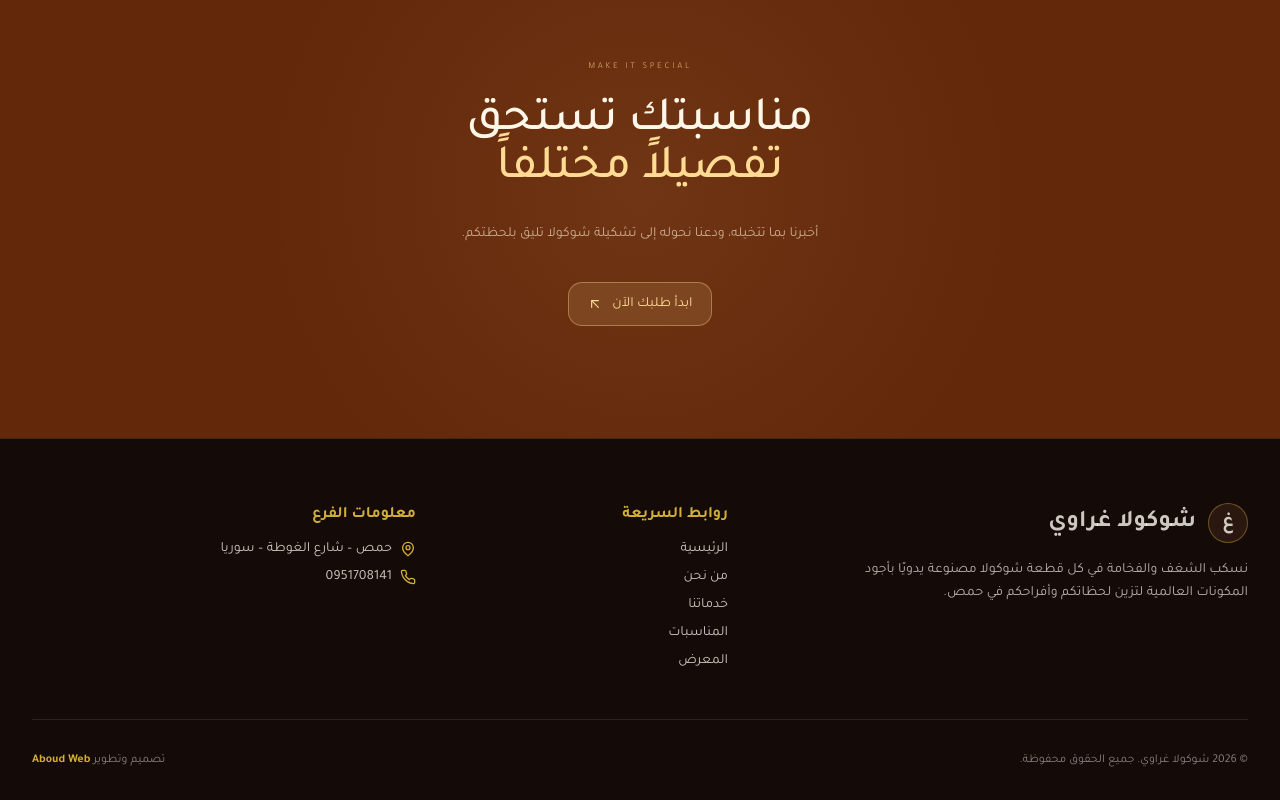
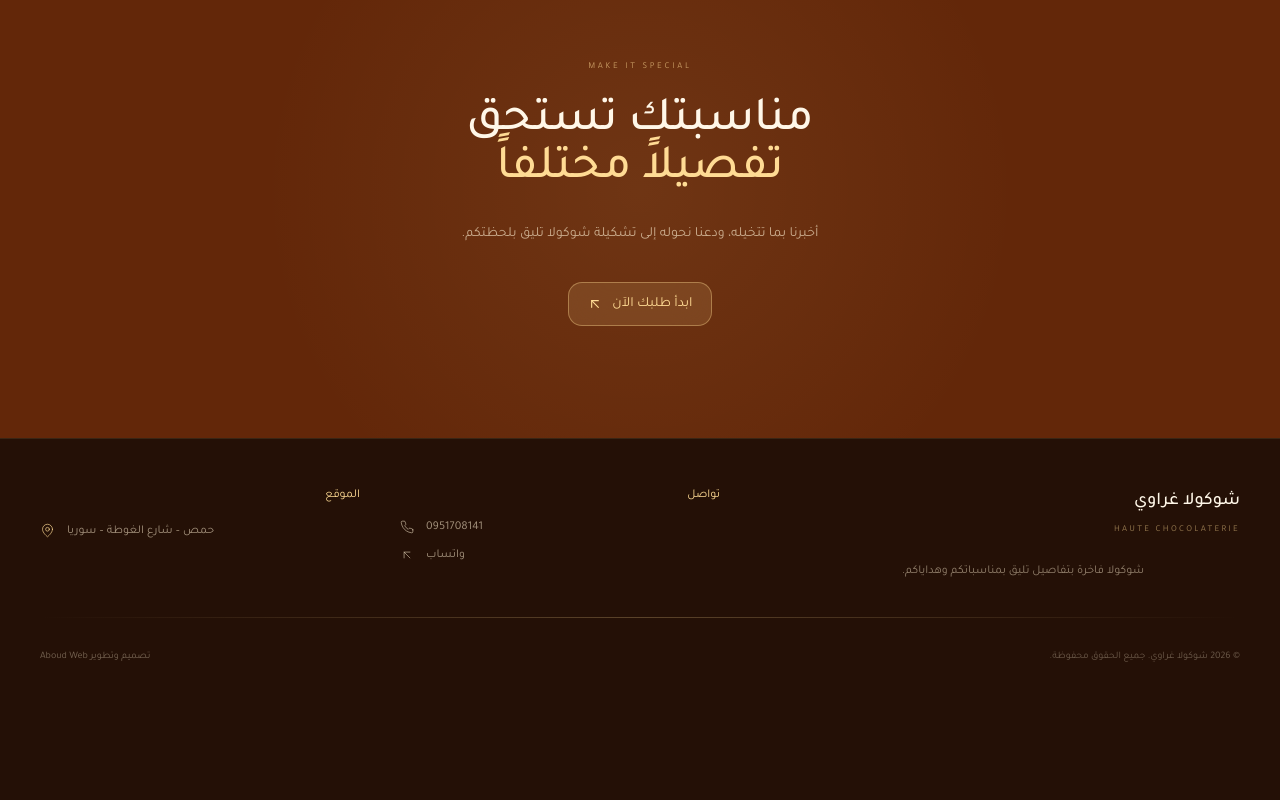
Before and after one commit to 7mud2007a/Tjreb, a React (Vite) app: page / in a window 1280 px wide. Shown: the part 7527-8327 px from the top of the page. After the commit the page ends 8240 px from the top, so only its background shows below. Built offline with nearby package versions, Linux system fonts and the light colour scheme.

Commit message:
Refactor Footer component structure and styling

```diff
--- a/src/components/Footer.jsx
+++ b/src/components/Footer.jsx
@@ -1,73 +1,77 @@
-import React from 'react';
-import { Phone, MapPin } from 'lucide-react';
-import { brandInfo } from '../data/chocolateData';
+import { ArrowUpLeft, MapPin, Phone } from "lucide-react";
+import { brandInfo } from "../data/chocolateData";
 
 export default function Footer() {
-  const currentYear = new Date().getFullYear();
+  return (
+    <footer className="border-t border-[#FFDB94]/10 bg-[#241006]">
+      <div className="mx-auto max-w-7xl px-5 py-12 sm:px-8 lg:px-10">
+        <div className="grid gap-10 md:grid-cols-[1.2fr_0.8fr_0.8fr]">
 
-  return (
-    <footer className="bg-[#140A07] border-t border-[#D4AF37]/20 pt-16 pb-8 text-[#FAF6EE]/80">
-      <div className="max-w-7xl mx-auto px-6 sm:px-8 space-y-12">
-        <div className="grid grid-cols-1 md:grid-cols-12 gap-8 items-start">
-          {/* Brand Info */}
-          <div className="md:col-span-5 space-y-4">
-            <div className="flex items-center gap-3">
-              <div className="w-10 h-10 rounded-full border border-[#D4AF37]/40 flex items-center justify-center bg-[#2A1810]">
-                <span className="gold-text-gradient font-bold text-xl">غ</span>
-              </div>
-              <span className="font-bold text-2xl gold-text-gradient font-arabic">
+          <div className="text-right">
+            <p className="text-lg font-medium text-[#FFF7E8]">
               {brandInfo.name}
-              </span>
-            </div>
-            <p className="text-sm text-[#FAF6EE]/70 max-w-sm leading-relaxed">
-              {brandInfo.description}
+            </p>
+
+            <p className="mt-2 text-[9px] tracking-[0.25em] text-[#FFDB94]/50">
+              HAUTE CHOCOLATERIE
+            </p>
+
+            <p className="mt-5 max-w-sm mr-auto text-xs leading-7 text-[#D8C8AE]/60">
+              شوكولا فاخرة بتفاصيل تليق بمناسباتكم وهداياكم.
             </p>
           </div>
 
-          {/* Quick Links */}
-          <div className="md:col-span-3 space-y-3">
-            <h4 className="text-base font-bold text-[#D4AF37]">روابط السريعة</h4>
-            <ul className="space-y-2 text-sm">
-              <li><a href="#hero" className="hover:text-[#D4AF37] transition-colors">الرئيسية</a></li>
-              <li><a href="#why-us" className="hover:text-[#D4AF37] transition-colors">من نحن</a></li>
-              <li><a href="#services" className="hover:text-[#D4AF37] transition-colors">خدماتنا</a></li>
-              <li><a href="#occasions" className="hover:text-[#D4AF37] transition-colors">المناسبات</a></li>
-              <li><a href="#gallery" className="hover:text-[#D4AF37] transition-colors">المعرض</a></li>
-            </ul>
+          <div className="text-right">
+            <p className="mb-4 text-xs text-[#FFDB94]">تواصل</p>
+
+            <a
+              href={`tel:${brandInfo.phoneRaw}`}
+              className="mb-3 flex items-center justify-end gap-3 text-xs text-[#D8C8AE]/70 transition hover:text-[#FFDB94]"
+            >
+              {brandInfo.phone}
+              <Phone size={14} strokeWidth={1.5} />
+            </a>
+
+            <a
+              href={brandInfo.whatsappUrl}
+              target="_blank"
+              rel="noopener noreferrer"
+              className="flex items-center justify-end gap-3 text-xs text-[#D8C8AE]/70 transition hover:text-[#FFDB94]"
+            >
+              واتساب
+              <ArrowUpLeft size={14} strokeWidth={1.5} />
+            </a>
           </div>
 
-          {/* Contact info */}
-          <div className="md:col-span-4 space-y-3">
-            <h4 className="text-base font-bold text-[#D4AF37]">معلومات الفرع</h4>
-            <div className="space-y-2 text-sm text-[#FAF6EE]/80">
-              <div className="flex items-center gap-2">
-                <MapPin className="w-4 h-4 text-[#D4AF37]" />
+          <div className="text-right">
+            <p className="mb-4 text-xs text-[#FFDB94]">الموقع</p>
+
+            <div className="flex items-start justify-end gap-3 text-xs leading-6 text-[#D8C8AE]/70">
               <span>{brandInfo.location}</span>
-              </div>
-              <div className="flex items-center gap-2">
-                <Phone className="w-4 h-4 text-[#D4AF37]" />
-                <a href={`tel:${brandInfo.phoneRaw}`} className="hover:text-[#D4AF37]">
-                  {brandInfo.phone}
-                </a>
-              </div>
+              <MapPin
+                size={15}
+                className="mt-1 shrink-0 text-[#FFDB94]/70"
+                strokeWidth={1.5}
+              />
             </div>
           </div>
         </div>
 
-        {/* Bottom copyright and developer credit */}
-        <div className="pt-8 border-t border-[#FAF6EE]/10 flex flex-col sm:flex-row items-center justify-between text-xs text-[#FAF6EE]/50 gap-4">
-          <p>© {currentYear} {brandInfo.name}. جميع الحقوق محفوظة.</p>
-          <p>
-            تصميم وتطوير{' '}
+        <div className="my-8 soft-divider" />
+
+        <div className="flex flex-col items-center justify-between gap-3 text-center sm:flex-row">
+          <p className="text-[10px] text-[#D8C8AE]/40">
+            © {new Date().getFullYear()} {brandInfo.name}. جميع الحقوق محفوظة.
+          </p>
+
           <a
             href="https://aboudweb.onrender.com"
             target="_blank"
             rel="noopener noreferrer"
-              className="text-[#D4AF37] hover:underline font-semibold"
+            className="text-[10px] text-[#D8C8AE]/45 transition hover:text-[#FFDB94]"
           >
-              Aboud Web
+            تصميم وتطوير Aboud Web
           </a>
-          </p>
         </div>
       </div>
     </footer>
```
Lines whose indentation alone changed are shown as unchanged.
